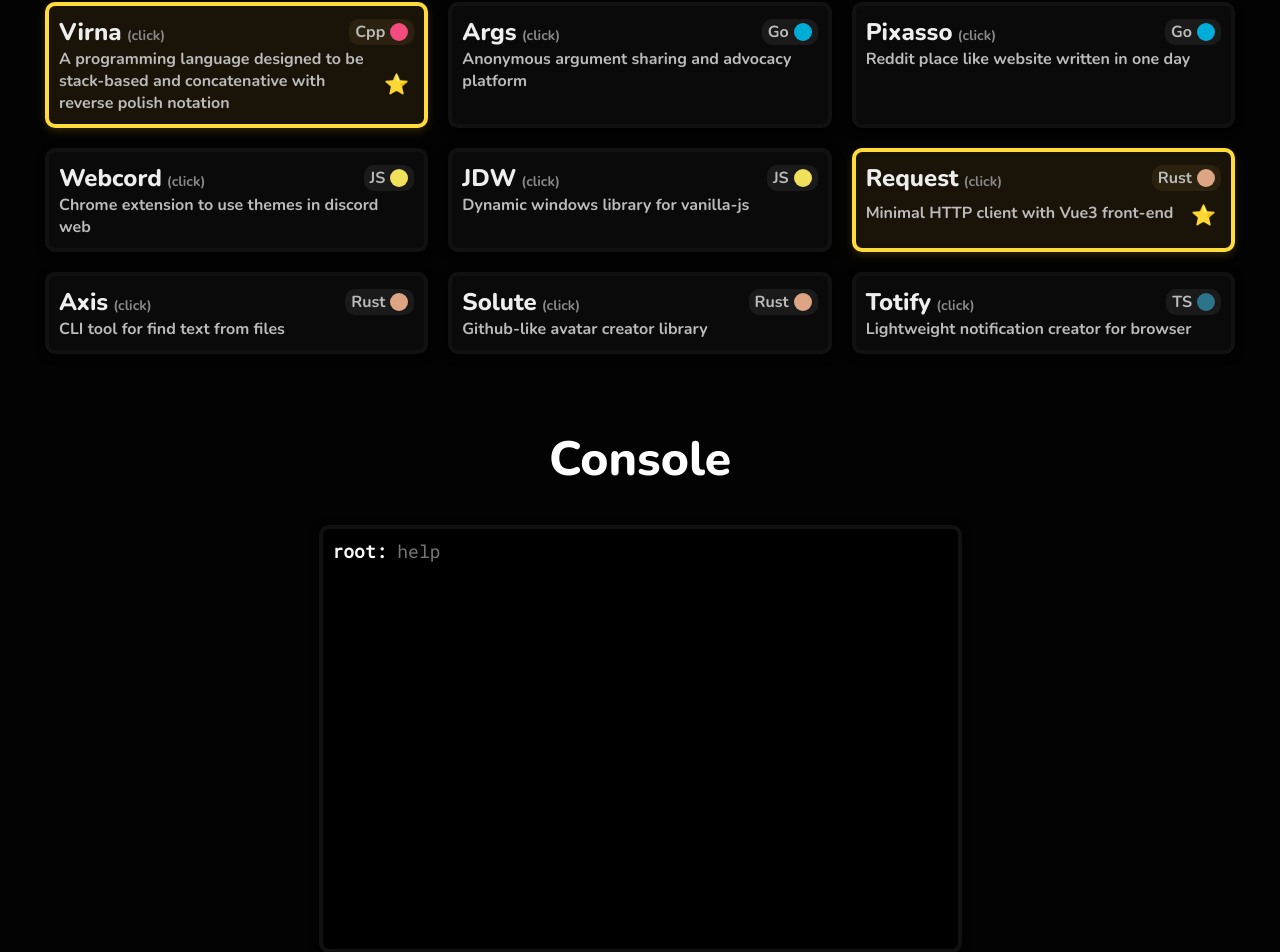
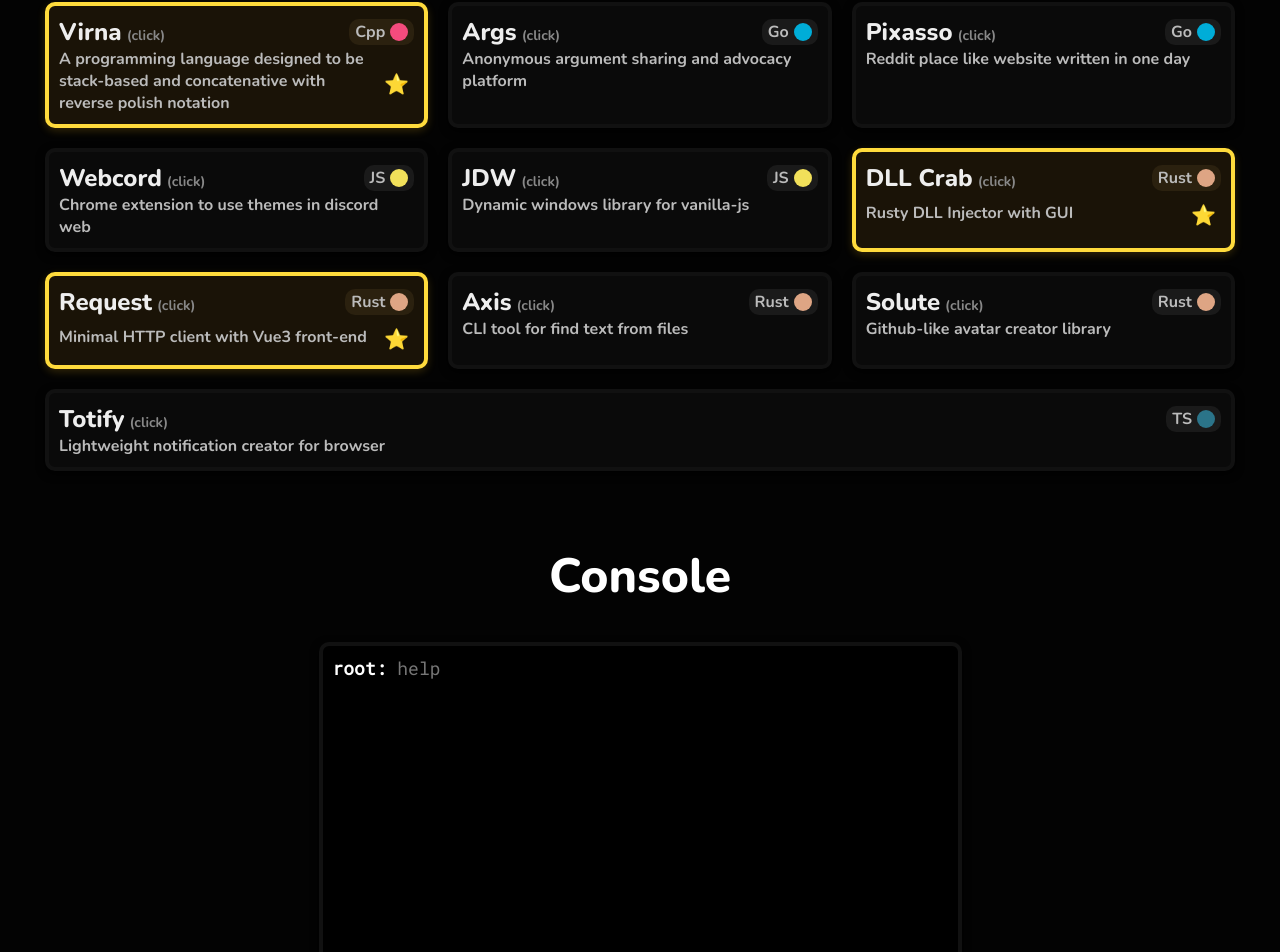
Before and after one commit to aiocat/aiocat.github.io, a Vue app: page / in a window 1280 px wide. Shown: the part 823-1775 px from the top of the page. Built offline with nearby package versions, Linux system fonts and the light colour scheme.

Commit message:
add dll crab to projects

```diff
--- a/src/components/Projects.vue
+++ b/src/components/Projects.vue
@@ -22,6 +22,7 @@
             <ProjectCard mark="" title="Pixasso" desc="Reddit place like website written in one day" repo="pixasso" prog="Go" />
             <ProjectCard mark="" title="Webcord" desc="Chrome extension to use themes in discord web" repo="webcord" prog="JS" />
             <ProjectCard mark="" title="JDW" desc="Dynamic windows library for vanilla-js" repo="jdw" prog="JS" />
+            <ProjectCard mark="gold" title="DLL Crab" desc="Rusty DLL Injector with GUI" repo="dll-crab" prog="Rust" />
             <ProjectCard mark="gold" title="Request" desc="Minimal HTTP client with Vue3 front-end" repo="request" prog="Rust" />
             <ProjectCard mark="" title="Axis" desc="CLI tool for find text from files" repo="axis" prog="Rust" />
             <ProjectCard mark="" title="Solute" desc="Github-like avatar creator library" repo="solute" prog="Rust" />
```
